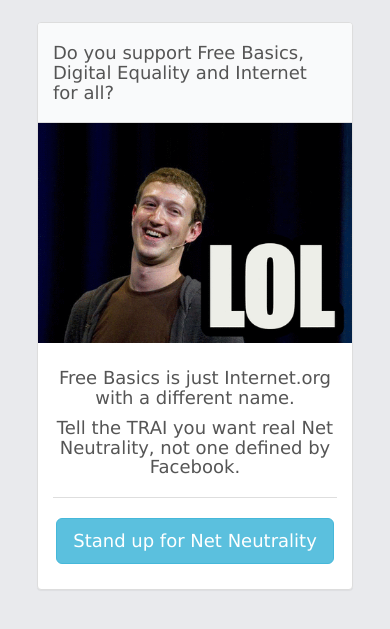
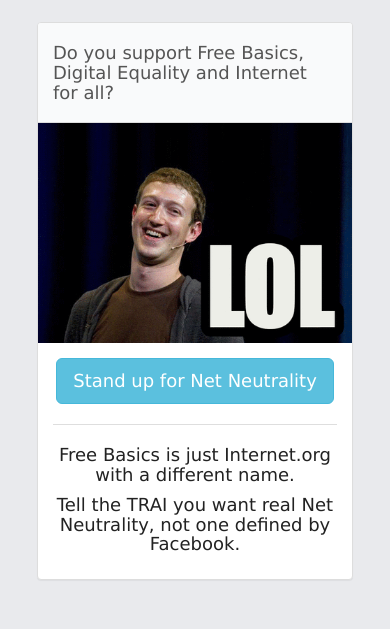
Before and after one commit to karthikb351/fuddubanaya.com, a plain HTML site: page index.html in a window 390 px wide. Both pictures are taken after a click on the button "Yes". Shown: the part 55-684 px from the top of the page. Drawn offline with nearby package versions, Linux system fonts and the light colour scheme.

Commit message:
move button on mobile

```diff
--- a/index.html
+++ b/index.html
@@ -53,12 +53,14 @@
                                   <div class="text-center"><button id="btnYes" class="btn btn-lg btn-primary" type="button">Yes</button>  <button id="btnNotNow" class="btn btn-lg btn-default" type="button">Not Now</button></div>
                                   <div id="hint" class="text-center" style="display:none;"><p></p></div>
                                   <div id="moreInfo" style="display:none;">
+                                     <p class="text-center hidden-md hidden-lg"><a role="button" class="btn btn-lg btn-info" href="http://savetheinternet.in">Stand up for Net Neutrality<a></p>
+                                     <hr class="hidden-md hidden-lg">
                                     <div class="text-center">
                                       <h4>Free Basics is just Internet.org with a different name.</h4>
                                       <h4>Tell the TRAI you want real Net Neutrality, not one defined by Facebook.</h4>
                                     </div>
-                                    <hr>
-                                  <p class="text-center"><a role="button" class="btn btn-lg btn-info" href="http://savetheinternet.in">Stand up for Net Neutrality<a></p>
+                                    <hr class="hidden-xs hidden-sm">
+                                  <p class="text-center hidden-xs hidden-sm"><a role="button" class="btn btn-lg btn-info" href="http://savetheinternet.in">Stand up for Net Neutrality<a></p>
                                   </div>
                                 </div>
                                </div>
@@ -89,6 +91,7 @@
           $('#fbImg').fadeIn();
           $('#moreInfo').fadeIn();
           $('#footer').fadeIn();
+
         });
         $('#btnNotNow').on('click', function() {
             count = count + 1;
```
